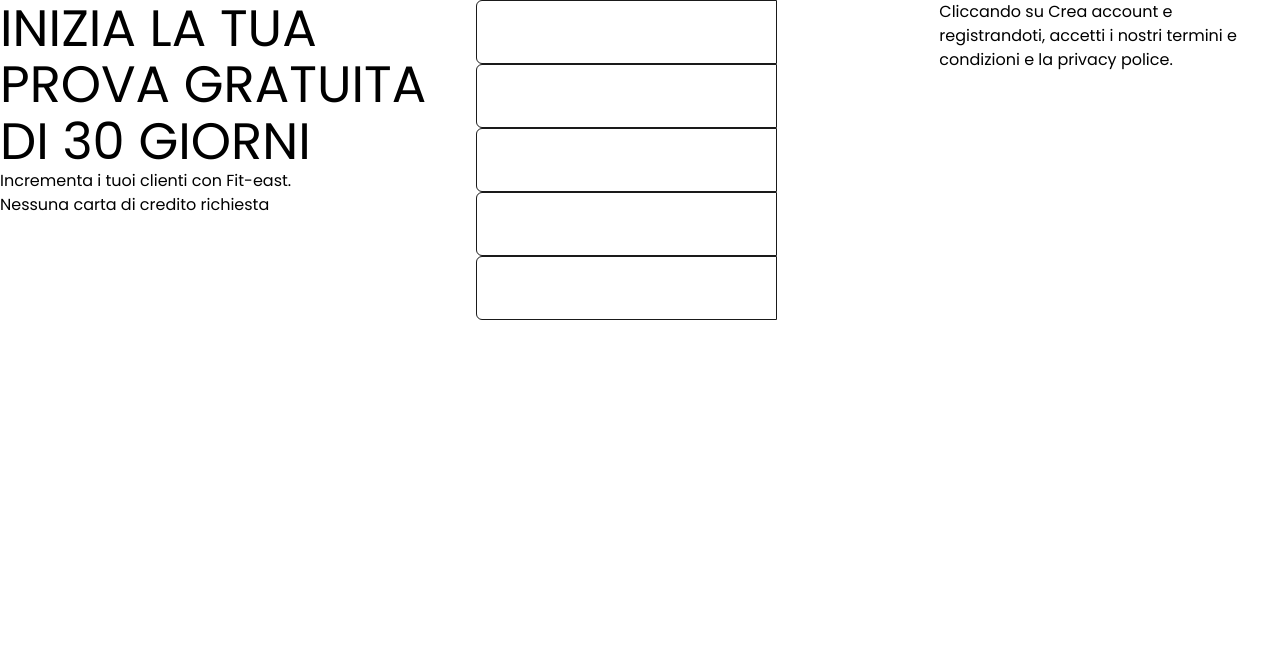
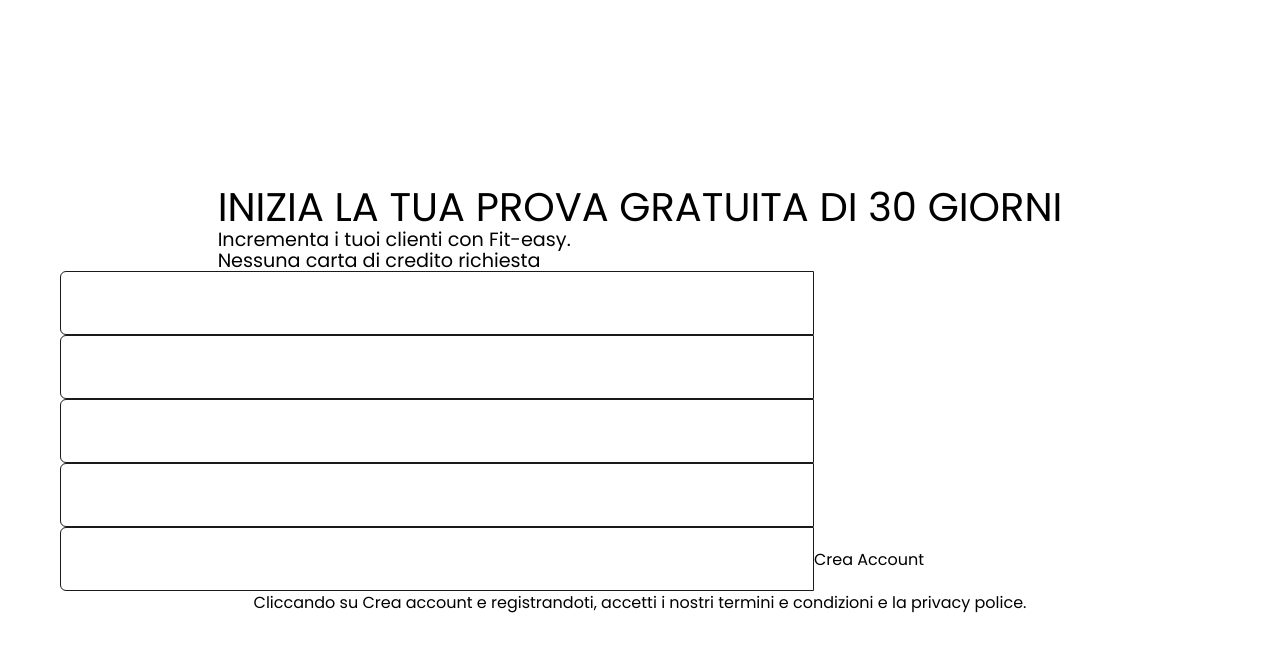
Before and after one commit to Markin1999/FitEasy, a React (Vite) app in the folder tailwindcss4/: page /registrazione in a window 1280 px wide. Shown: the top 652 px of the page. Built offline with nearby package versions, Linux system fonts and the light colour scheme.

Commit message:
Iniziata stilizzazione css registrazione

```diff
--- a/tailwindcss4/src/componenti/registrazione/Registrazione.jsx
+++ b/tailwindcss4/src/componenti/registrazione/Registrazione.jsx
@@ -1,10 +1,10 @@
 export default function Registrazione() {
   return (
-    <div className="flex ">
+    <div className="flex flex-col h-screen justify-center items-center">
       <div>
-        <h1>INIZIA LA TUA PROVA GRATUITA DI 30 GIORNI</h1>
-        <p>Incrementa i tuoi clienti con Fit-east.</p>
-        <p>Nessuna carta di credito richiesta</p>
+        <h2>INIZIA LA TUA PROVA GRATUITA DI 30 GIORNI</h2>
+        <h3>Incrementa i tuoi clienti con Fit-easy.</h3>
+        <h3>Nessuna carta di credito richiesta</h3>
       </div>
       <form>
         <div>
@@ -29,7 +29,7 @@
           type="password"
           className="w-[65%]  border border-testo hover:border-testo rounded-l-md px-4 py-2 text-[12px] sm:text-[14px] lg:text-[16px] lg:h-16 "
         ></input>
-        <button></button>
+        <button>Crea Account</button>
       </form>
 
       <p>
--- a/tailwindcss4/src/index.css
+++ b/tailwindcss4/src/index.css
@@ -46,6 +46,16 @@
     line-height: 1.1;
   }
 
+  h2 {
+    font-size: 2.5em;
+    line-height: 1.1;
+  }
+
+  h3 {
+    font-size: 1.2em;
+    line-height: 1.1;
+  }
+
   p {
     font-size: 16px;
   }
```
